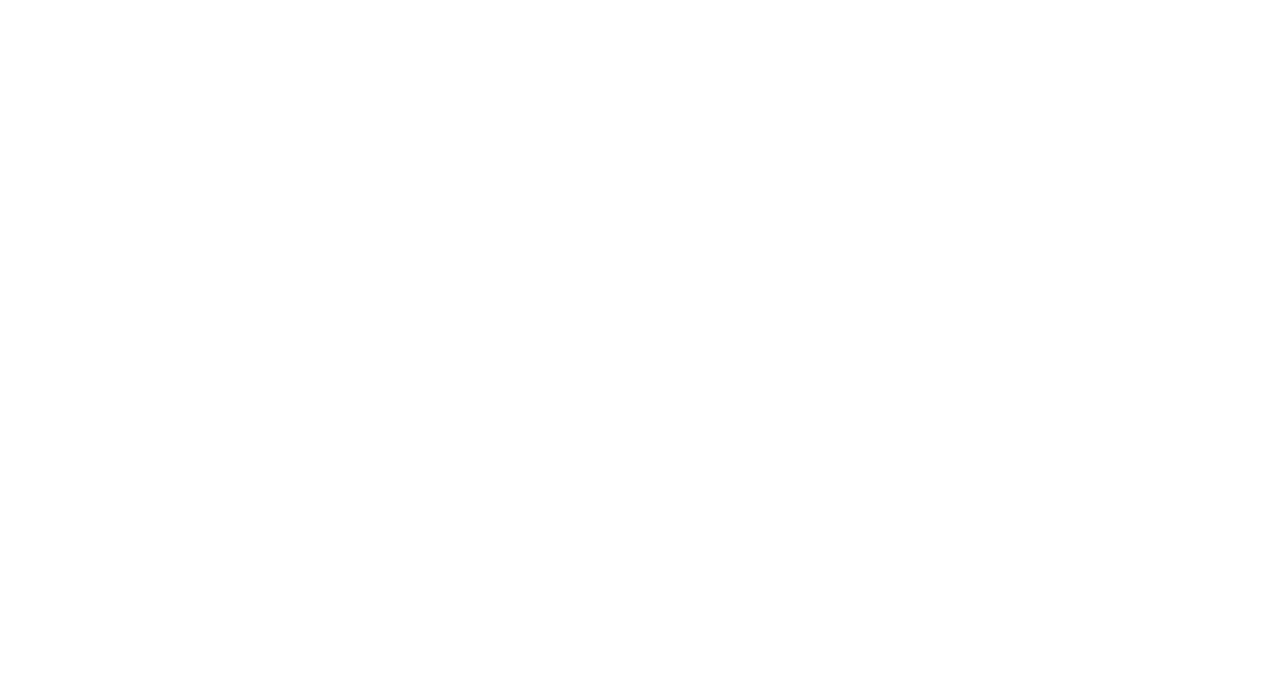
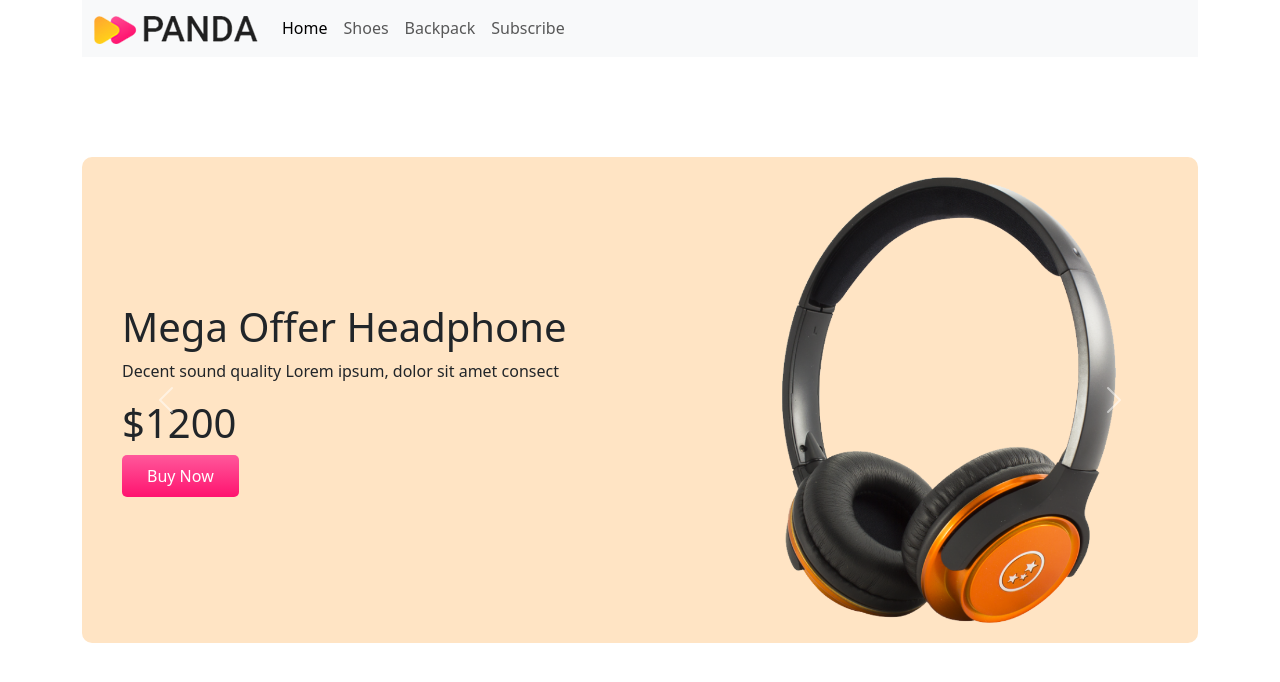
Before and after one commit to shahinur13185/e-commerce, a plain HTML site: page index.html in a window 1280 px wide. Drawn offline with nearby package versions, Linux system fonts and the light colour scheme.

Commit message:
carsoul done

```diff
--- a/index.html
+++ b/index.html
@@ -4,9 +4,97 @@
     <meta charset="UTF-8">
     <meta name="viewport" content="width=device-width, initial-scale=1.0">
     <title>E-Commerce</title>
+    <link href="https://cdn.jsdelivr.net/npm/bootstrap@5.3.2/dist/css/bootstrap.min.css" rel="stylesheet" integrity="sha384-T3c6CoIi6uLrA9TneNEoa7RxnatzjcDSCmG1MXxSR1GAsXEV/Dwwykc2MPK8M2HN" crossorigin="anonymous">
     <link rel="stylesheet" href="style.css">
 </head>
 <body>
 
+<div class="container">
+
+    <nav class="navbar navbar-expand-lg bg-body-tertiary">
+        <div class="container-fluid">
+          <a class="navbar-brand" href="images/logo.png">
+            <img src="images/logo.png" alt="">
+        </a>
+          <button class="navbar-toggler" type="button" data-bs-toggle="collapse" data-bs-target="#navbarNav" aria-controls="navbarNav" aria-expanded="false" aria-label="Toggle navigation">
+            <span class="navbar-toggler-icon"></span>
+          </button>
+          <div class="collapse navbar-collapse" id="navbarNav">
+            <ul class="navbar-nav">
+              <li class="nav-item">
+                <a class="nav-link active" aria-current="page" href="#home">Home</a>
+              </li>
+              <li class="nav-item">
+                <a class="nav-link" href="#shoes">Shoes</a>
+              </li>
+              <li class="nav-item">
+                <a class="nav-link" href="#backpack">Backpack</a>
+              </li>
+              <li class="nav-item">
+                <a class="nav-link" href="#contact">Subscribe</a>
+              </li>
+            </ul>
+          </div>
+        </div>
+      </nav>
+</div>
+
+<div class="container">
+    <div id="carouselExample" class="carousel slide orange-bg">
+        <div class="carousel-inner">
+          <div class="carousel-item active">
+            <div class="row align-items-center">
+                <div class="col-md-7">
+                <h1>Mega Offer Headphone</h1>
+                <p>Decent sound quality Lorem ipsum, dolor sit amet consect</p>
+                <h1>$1200</h1>
+                <button class="buy-now">Buy Now</button>
+                </div>
+                <div class="col-md-5">
+                    <img src="images/banner-images/headphone.png" class="d-block w-100" alt="...">
+                </div>
+            </div>
+          </div>
+          <div class="carousel-item">
+            <div class="row align-items-center">
+                <div class="col-md-7">
+                    <h1>Mega Offer Headphone</h1>
+                    <p>Decent sound quality Lorem ipsum, dolor sit amet consect</p>
+                    <h1>$1000</h1>
+                    <button class="buy-now">Buy Now</button>
+                </div>
+                <div class="col-md-5">
+                    <img src="images/banner-images/tv.png" class="d-block w-100" alt="...">
+                </div>
+            </div>
+          </div>
+          <div class="carousel-item">
+            <div class="row align-items-center">
+                <div class="col-md-7">
+                    <h1>Mega Offer Headphone</h1>
+                    <p>Decent sound quality Lorem ipsum, dolor sit amet consect</p>
+                    <h1>$500</h1>
+                    <button class="buy-now">Buy Now</button>
+                </div>
+                <div class="col-md-5">
+                    <img src="images/banner-images/xbox.png" class="d-block w-100" alt="...">
+                </div>
+            </div>
+          </div>
+        </div>
+        <button class="carousel-control-prev" type="button" data-bs-target="#carouselExample" data-bs-slide="prev">
+          <span class="carousel-control-prev-icon" aria-hidden="true"></span>
+          <span class="visually-hidden">Previous</span>
+        </button>
+        <button class="carousel-control-next" type="button" data-bs-target="#carouselExample" data-bs-slide="next">
+          <span class="carousel-control-next-icon" aria-hidden="true"></span>
+          <span class="visually-hidden">Next</span>
+        </button>
+      </div>
+</div>
+
+
+    <script src="https://cdn.jsdelivr.net/npm/@popperjs/core@2.11.8/dist/umd/popper.min.js" integrity="sha384-I7E8VVD/ismYTF4hNIPjVp/Zjvgyol6VFvRkX/vR+Vc4jQkC+hVqc2pM8ODewa9r" crossorigin="anonymous"></script>
+    <script src="https://cdn.jsdelivr.net/npm/bootstrap@5.3.2/dist/js/bootstrap.min.js" integrity="sha384-BBtl+eGJRgqQAUMxJ7pMwbEyER4l1g+O15P+16Ep7Q9Q+zqX6gSbd85u4mG4QzX+" crossorigin="anonymous"></script>
 </body>
 </html>
--- a/style.css
+++ b/style.css
@@ -0,0 +1,19 @@
+.orange-bg{
+    background-color: bisque;
+    border-radius: 10px;
+}
+.carousel-item{
+    padding: 20px 40px;
+}
+.buy-now{
+    background-image: linear-gradient(to bottom,#FF589B 0% ,#FF136F 100%);
+    color: #fff;
+    border: none;
+    border-radius: 5px;
+    padding: 9px 25px;
+    cursor: pointer;
+
+}
+.container{
+    margin-bottom: 100px;
+}
```
